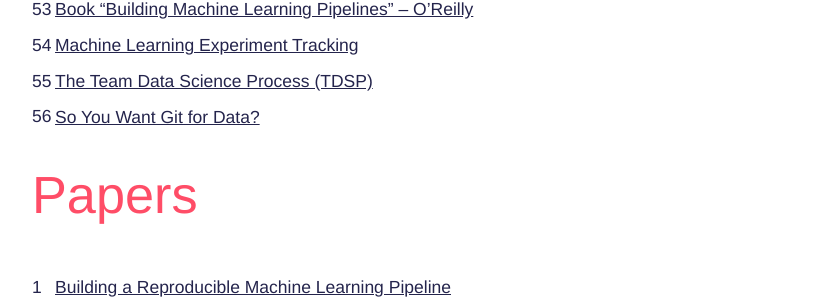
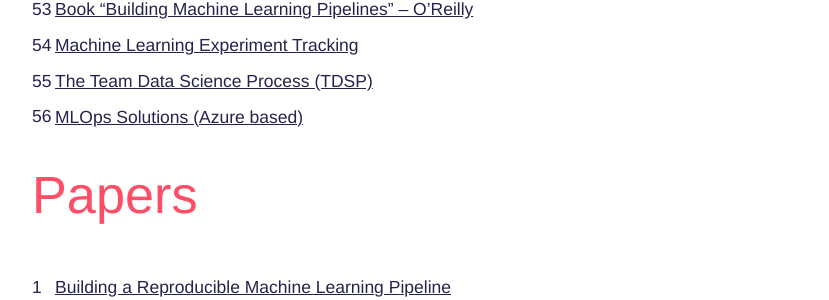
Before and after one commit to innoq/ml-ops.org, a Jekyll site: the page built from content/references.md, in a window 1280 px wide and 900 px high, scrolled down 2320 px. Shown: the part 153-453 px from the top of the window, without its empty margins (224-1053 px from the left). Built offline with Jekyll 4.4.1, drawn with Linux system fonts in a browser that asks for light colours; some web fonts are replaced.

Commit message:
mlops on azure

```diff
--- a/content/references.md
+++ b/content/references.md
@@ -60,8 +60,7 @@
 31. [Book "Building Machine Learning Pipelines" – O’Reilly](https://learning.oreilly.com/library/view/building-machine-learning/9781492053187/)
 32. [Machine Learning Experiment Tracking](https://towardsdatascience.com/machine-learning-experiment-tracking-93b796e501b0)
 33. [The Team Data Science Process (TDSP)](https://docs.microsoft.com/en-us/azure/machine-learning/team-data-science-process/overview)
-34. [So You Want Git for Data?](https://www.dolthub.com/blog/2020-03-06-so-you-want-git-for-data/)
-
+35. [MLOps Solutions (Azure based)](https://github.com/visenger/MLOps)
 
 # Papers
 1. [Building a Reproducible Machine Learning Pipeline](https://arxiv.org/ftp/arxiv/papers/1810/1810.04570.pdf)
```
